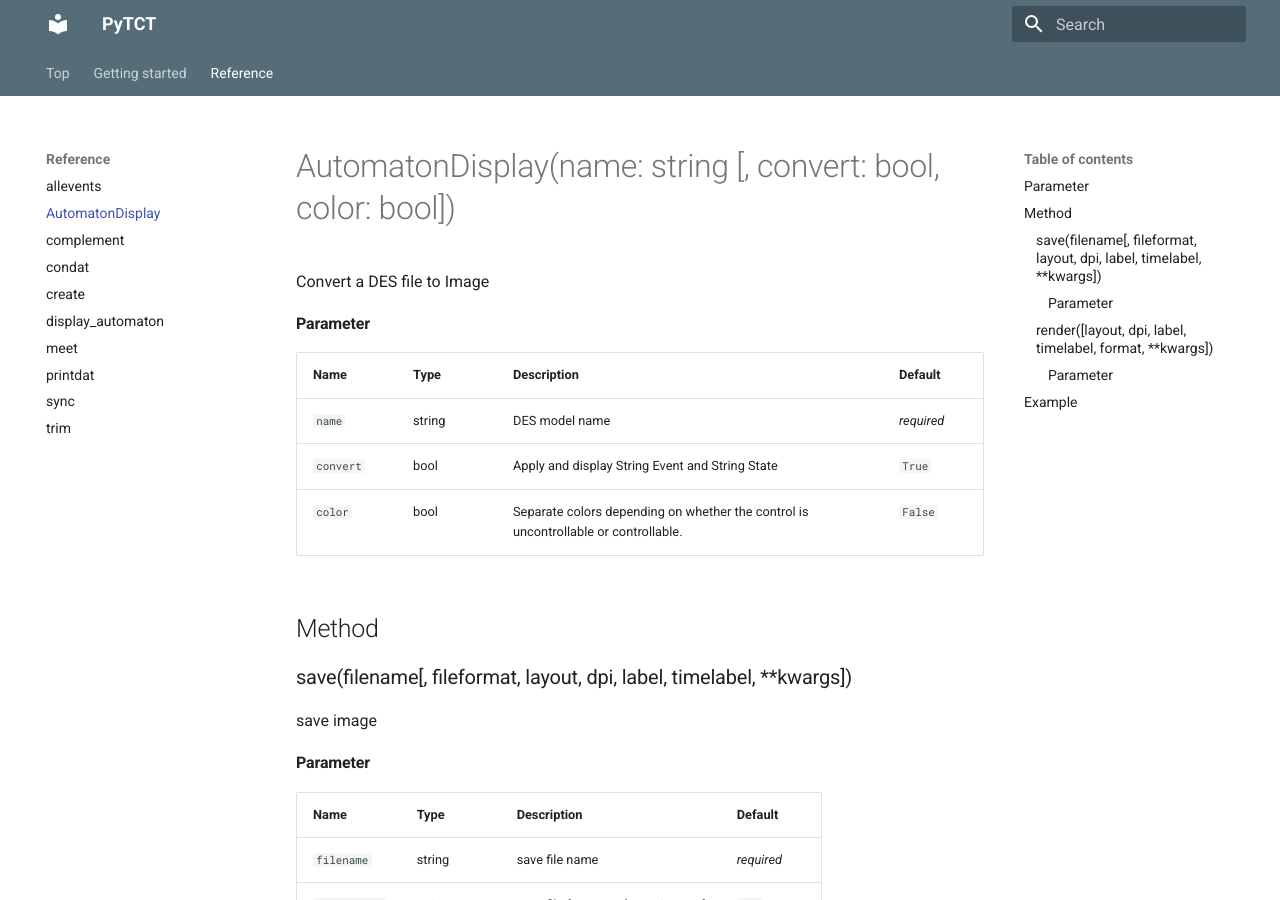
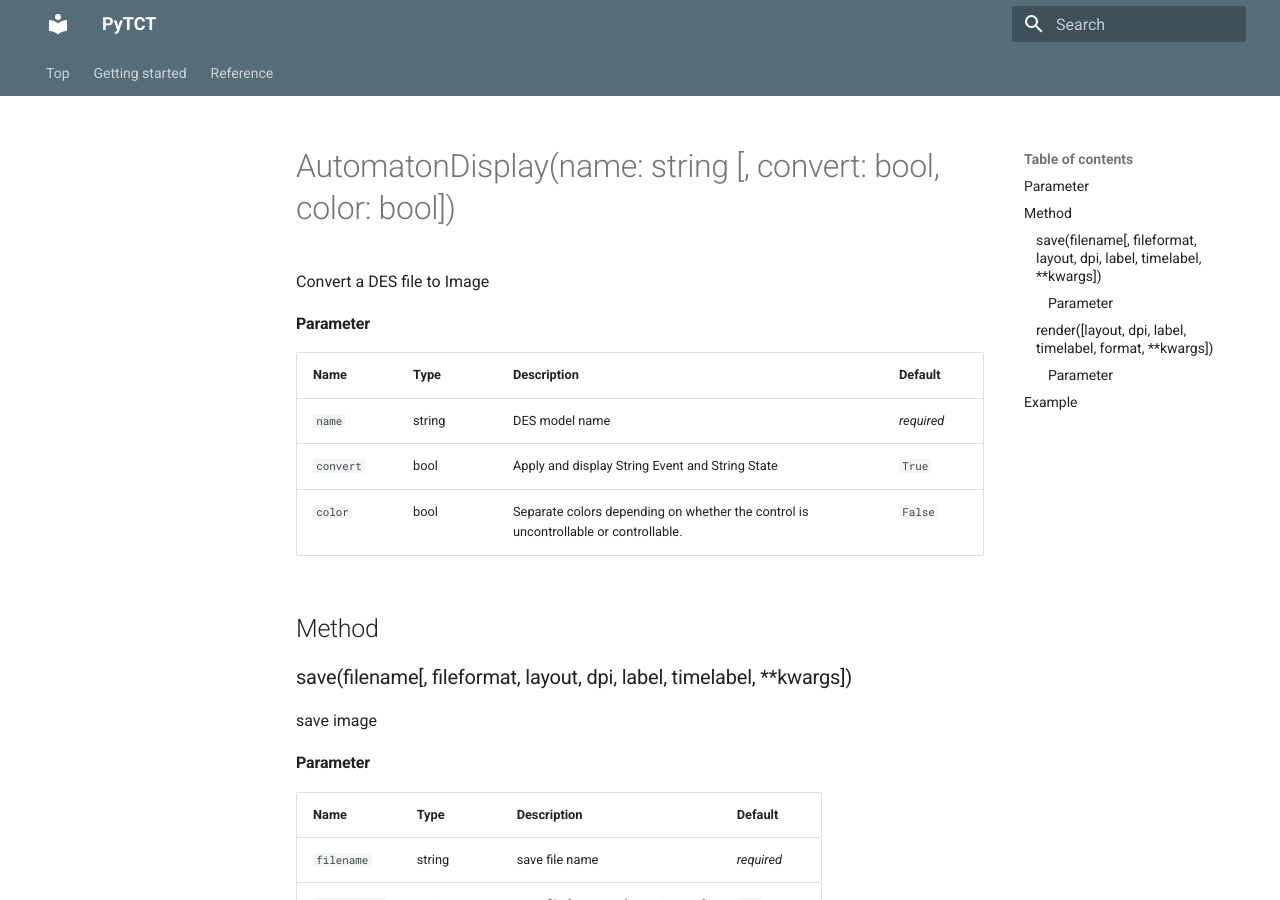
Before and after one commit to OMUCAI/PyTCT-docs, an MkDocs documentation site: the page built from docs/reference/automaton_display.md, in a window 1280 px wide and 900 px high. Built offline with MkDocs 1.6.1 and Material for MkDocs 9.7.7, drawn with Linux system fonts in a browser that asks for light colours; part of the change alters nothing that is shown.

Commit message:
update document

```diff
--- a/mkdocs.yml
+++ b/mkdocs.yml
@@ -42,7 +42,7 @@ nav:
     - Run Basic Sample: basic_sample.md
   - Reference:
     - allevents: reference/allevents.md
-    - AutomatonDisplay: reference/automaton_display.md
+    #- AutomatonDisplay: reference/automaton_display.md
     - complement: reference/complement.md
     - condat: reference/condat.md
     - create: reference/create.md
```
